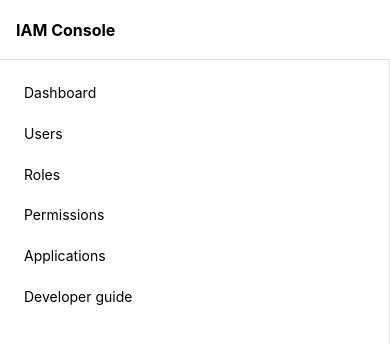
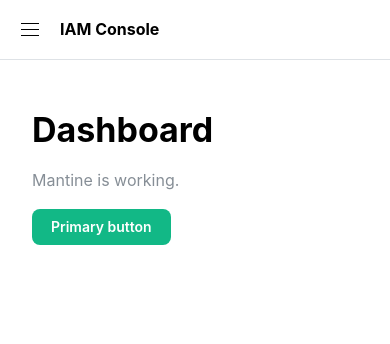
Before and after one commit to jahid-csedu/iam-forntend, a React (Vite) app in the folder apps/console/: page / in a window 390 px wide. Shown: the top 344 px of the page. Built offline with nearby package versions, Linux system fonts and the light colour scheme.

Commit message:
Add responsive navbar with burger (lesson 2.5)

```diff
--- a/apps/console/src/ui/AppLayout.tsx
+++ b/apps/console/src/ui/AppLayout.tsx
@@ -1,5 +1,6 @@
 import type { ReactNode } from 'react'
-import { AppShell, NavLink, Text } from '@mantine/core'
+import { AppShell, NavLink, Text, Burger, Group } from '@mantine/core'
+import { useDisclosure } from '@mantine/hooks'
 
 // From the README step 2 mockup. Real links come with routing (module 3).
 const navItems = ['Dashboard', 'Users', 'Roles', 'Permissions', 'Applications', 'Developer guide']
@@ -9,21 +10,36 @@ interface AppLayoutProps {
 }
 
 function AppLayout({ children }: AppLayoutProps) {
+    const [opened, { toggle, close }] = useDisclosure(false)
+
     return (
         <AppShell
             header={{ height: 60 }}                       // header is 60px tall
-      navbar={{ width: 240, breakpoint: "sm" }}     // nav is 240px wide on screens wider than "sm"
+            navbar={{
+                width: 240,
+                breakpoint: "sm",
+                collapsed: { mobile: !opened },
+            }}     // nav is 240px wide on screens wider than "sm"
             padding="md"                                  // space around the main content
         >
             <AppShell.Header px="md">
-        <Text fw={700} lh="60px">                   {/* fw = font weight, lh = line height */}
+                <Group h="100%">
+                    <Burger
+                        opened={opened}
+                        onClick={toggle}
+                        hiddenFrom="sm"  // hide the burger on screens wider than "sm"
+                        size="sm"
+                        aria-label="Toggle navigation"
+                    />
+                    <Text fw={700}>                   {/* fw = font weight */}
                         IAM Console
                     </Text>
+                </Group>
             </AppShell.Header>
 
             <AppShell.Navbar p="sm">
                 {navItems.map((item) => (
-          <NavLink key={item} href="#" label={item} />
+                    <NavLink key={item} href="#" label={item} onClick={close} />
                 ))}
             </AppShell.Navbar>
 
```
Also changed, not shown: 1 other file (tests, documents, lock files or other folders). Lines whose indentation alone changed are shown as unchanged.
